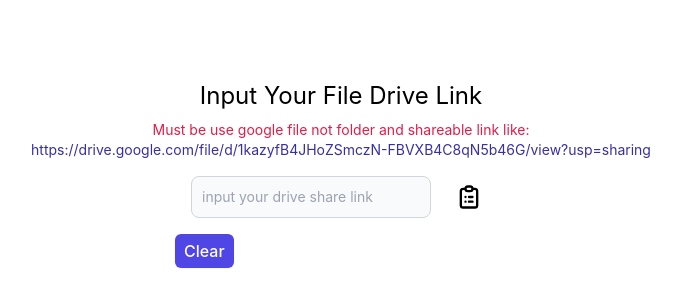
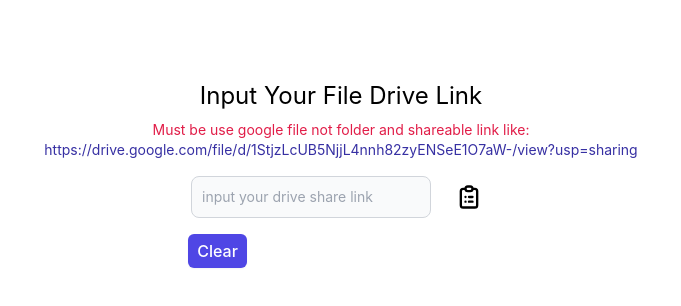
Before and after one commit to mahfuz68/drive-direct-link-generator, a React (Vite) app: page / in a window 1280 px wide. Shown: the top 306 px of the page, without its empty margins (299-980 px from the left). Built offline with nearby package versions, Linux system fonts and the light colour scheme.

Commit message:
fix example link

```diff
--- a/src/component/DirectLInk.jsx
+++ b/src/component/DirectLInk.jsx
@@ -52,7 +52,7 @@
           Must be use google file not folder and shareable link like:
         </h3>
         <h4 className="text-sm text-indigo-800 hidden sm:block">
-          https://drive.google.com/file/d/1kazyfB4JHoZSmczN-FBVXB4C8qN5b46G/view?usp=sharing
+          https://drive.google.com/file/d/1StjzLcUB5NjjL4nnh82zyENSeE1O7aW-/view?usp=sharing
         </h4>
         <div className="flex justify-center gap-4">
           <input
```
